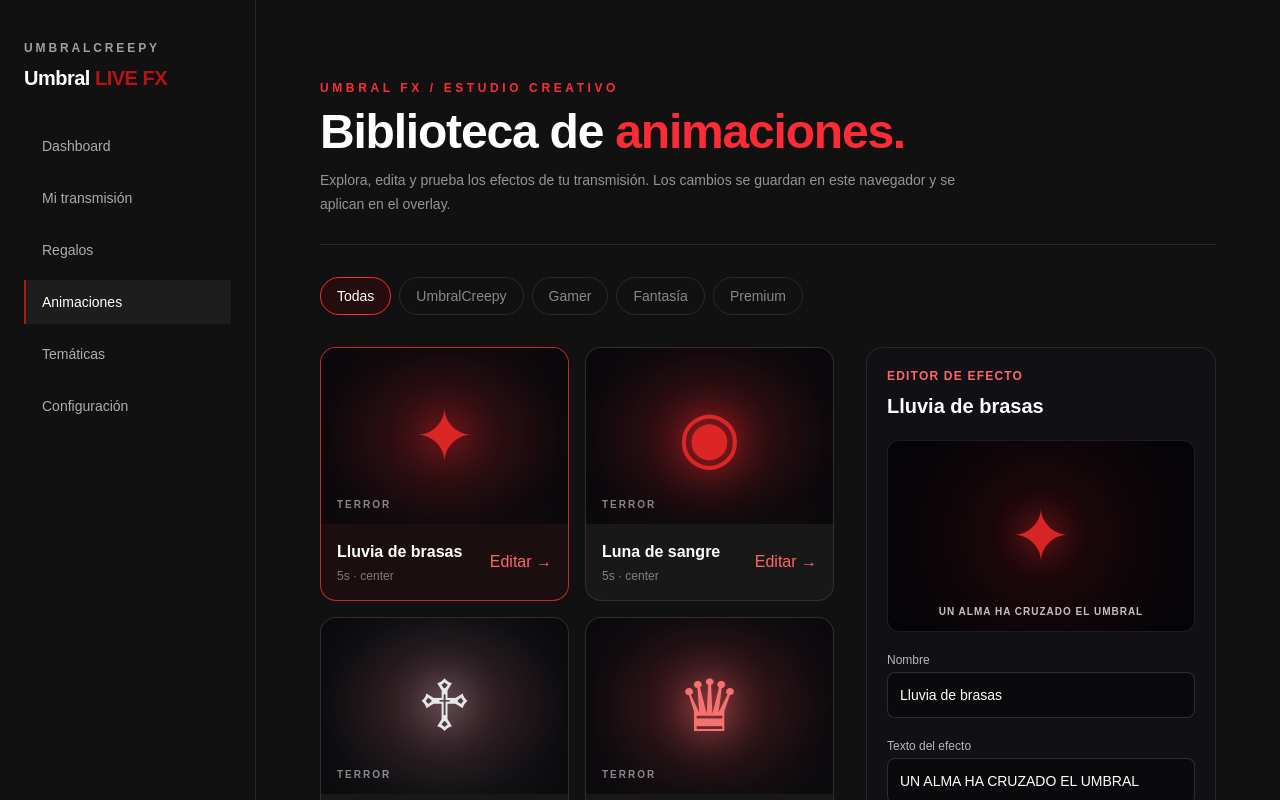
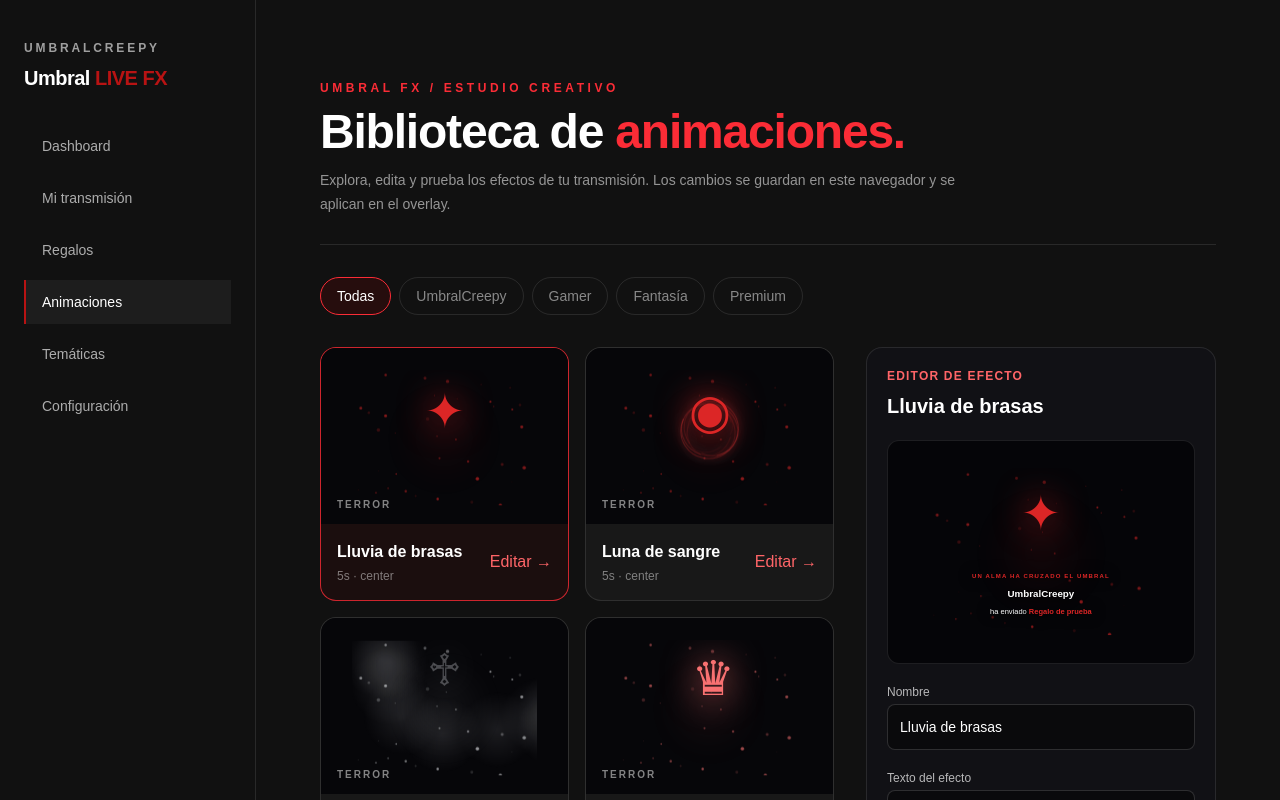
Before and after one commit to manuelsansoresg/umbral_live_fx, a Next.js app in the folder apps/web/: page /animations in a window 1280 px wide. Shown: the top 800 px of the page. Built offline with nearby package versions, Linux system fonts and the light colour scheme.

Commit message:
feat: use live cinematic renderer for effect cards and previews

```diff
--- a/apps/web/src/app/(dashboard)/animations/page.tsx
+++ b/apps/web/src/app/(dashboard)/animations/page.tsx
@@ -3,8 +3,9 @@
 import { useMemo, useState } from "react";
 import { themes, useFxSettings, type EffectPreset, type FxTheme } from "@/features/live/settings";
 import { broadcastGift, stopPreview } from "@/features/live/simulator";
+import { CinematicEffect } from "@/components/fx/cinematic-effect";
 
-const symbols = { apparition: "♱", bloodmoon: "◉", embers: "✦", glitch: "♛" };
+
 export default function AnimationsPage() {
   const [settings, save, loaded] = useFxSettings();
   const [filter, setFilter] = useState<"all" | FxTheme>("all");
@@ -36,9 +37,8 @@ export default function AnimationsPage() {
     <div className="grid gap-8 xl:grid-cols-[minmax(0,1fr)_350px]">
       <section aria-label="Efectos disponibles" className="grid content-start gap-4 sm:grid-cols-2">
         {filtered.map(p => <button key={p.id} type="button" onClick={()=>{select(p.id);setNotice("");}} className={`overflow-hidden rounded-2xl border text-left transition hover:-translate-y-1 ${selected.id===p.id?"border-red-500/80 bg-red-950/20":"border-white/10 bg-white/[.03] hover:border-white/30"}`}>
-          <div className="relative flex h-44 items-center justify-center overflow-hidden bg-[radial-gradient(ellipse_at_center,#301015_0%,#09090c_70%)]">
-            <div className="absolute h-28 w-28 rounded-full blur-3xl opacity-30" style={{background:p.color}}/>
-            <span aria-hidden className="relative text-7xl" style={{color:p.color,textShadow:`0 0 40px ${p.color}`}}>{symbols[p.effect]}</span>
+          <div className="relative h-44 overflow-hidden bg-[#060609]">
+            <CinematicEffect preset={{...p,scale:75,showText:false}} compact />
             <span className="absolute bottom-3 left-4 text-[10px] font-semibold uppercase tracking-[.2em] text-white/50">{p.theme}</span>
           </div>
           <div className="flex items-center justify-between gap-2 p-4"><div><h2 className="font-bold">{p.name}</h2><p className="mt-1 text-xs text-white/45">{p.duration}s · {p.position}</p></div><span className="text-red-400">Editar →</span></div>
@@ -47,10 +47,8 @@ export default function AnimationsPage() {
       </section>
       <aside className="h-fit space-y-5 rounded-2xl border border-white/10 bg-[#111115] p-5 xl:sticky xl:top-6">
         <div><p className="text-xs font-semibold uppercase tracking-widest text-red-400">Editor de efecto</p><h2 className="mt-2 text-xl font-bold">{selected.name}</h2></div>
-        <div key={preview} className="relative flex h-48 items-center justify-center overflow-hidden rounded-xl border border-white/10 bg-[#050508]">
-          <div className="absolute h-32 w-32 rounded-full opacity-30 blur-3xl" style={{background:selected.color}}/>
-          <span className="relative text-7xl animate-pulse" style={{color:selected.color,textShadow:`0 0 35px ${selected.color}`}}>{symbols[selected.effect]}</span>
-          {selected.showText && <p className="absolute bottom-3 max-w-[90%] truncate text-[10px] font-bold tracking-widest text-white/75">{selected.message}</p>}
+        <div key={preview} className="relative h-56 overflow-hidden rounded-xl border border-white/10 bg-[#050508]">
+          <CinematicEffect preset={{...selected,scale:75}} compact />
         </div>
         <label className="block text-xs text-white/70">Nombre<input className="mt-1 block w-full rounded-lg border border-white/15 bg-black/40 p-3 text-sm text-white" value={selected.name} maxLength={60} onChange={e=>patch({name:e.target.value})}/></label>
         <label className="block text-xs text-white/70">Texto del efecto<input className="mt-1 block w-full rounded-lg border border-white/15 bg-black/40 p-3 text-sm text-white" value={selected.message} maxLength={80} onChange={e=>patch({message:e.target.value})}/></label>
```
